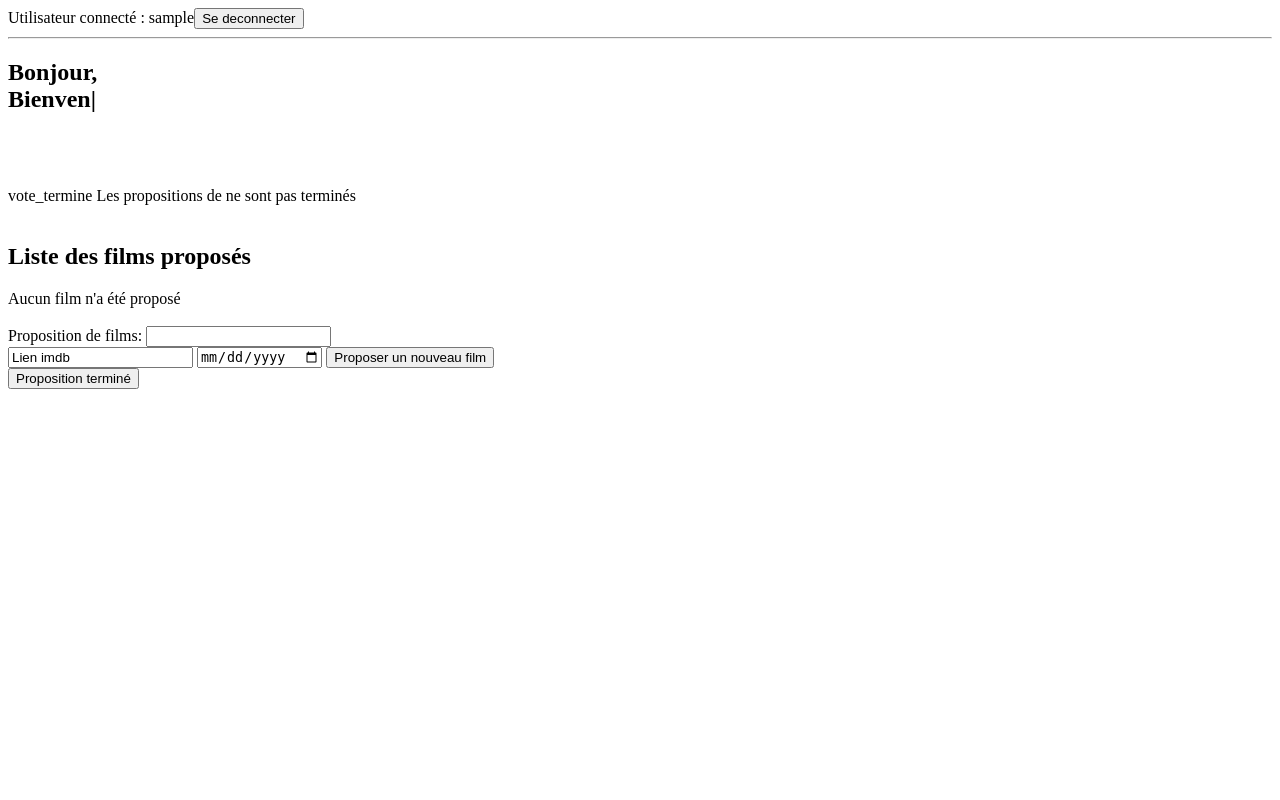
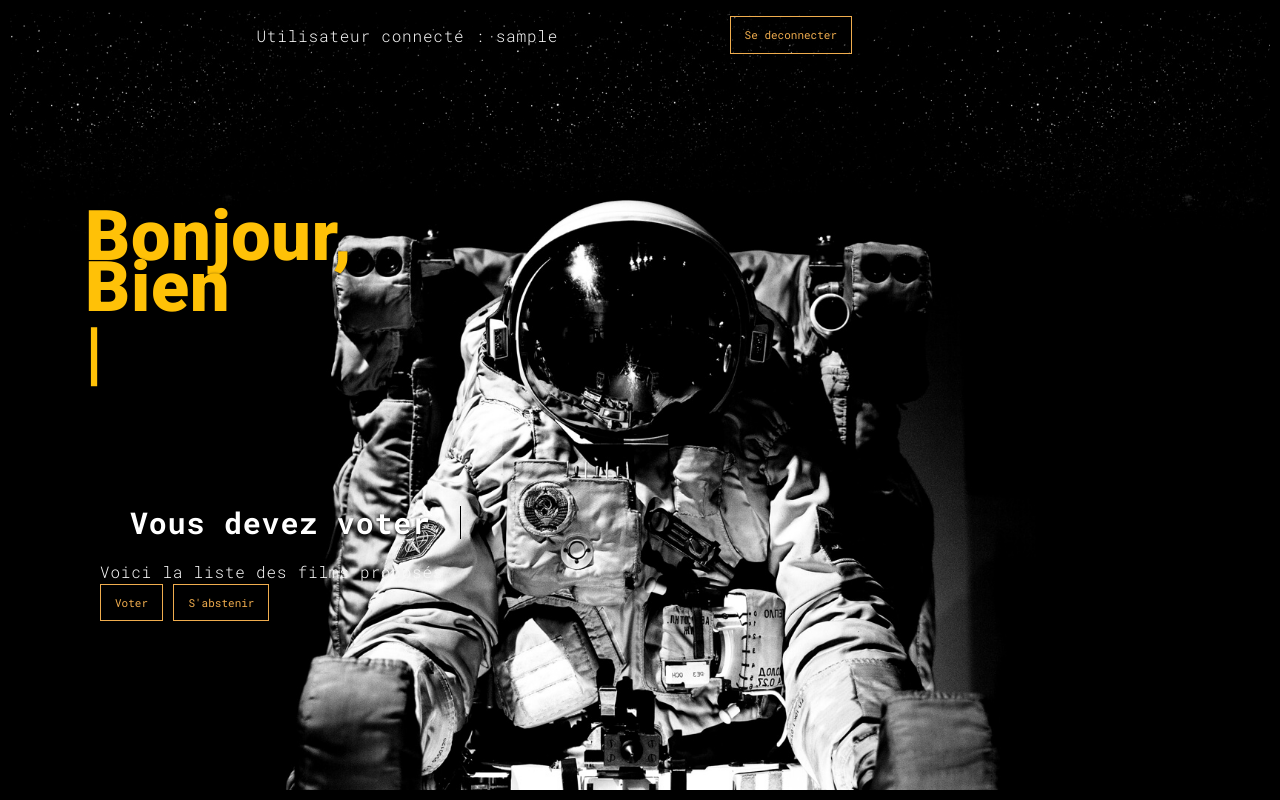
Before and after one commit to Greenwood-Consulting/CinePS, a PHP site: page /index.php in a window 1280 px wide. Run offline with PHP 8.4, Linux system fonts and the light colour scheme; the visitor is signed in with stand-in values (Sample User, id 1); data that the repository does not hold is empty.

Commit message:
petite modif du design

```diff
--- a/index.php
+++ b/index.php
@@ -8,6 +8,7 @@
   <meta content="description" name="description">
   <meta name="google" content="notranslate" />
   <meta content="Mashup templates have been developped by Orson.io team" name="author">
+  <link href="https://cdn.jsdelivr.net/npm/bootstrap@5.0.2/dist/css/bootstrap.min.css" rel="stylesheet" integrity="sha384-EVSTQN3/azprG1Anm3QDgpJLIm9Nao0Yz1ztcQTwFspd3yD65VohhpuuCOmLASjC" crossorigin="anonymous">
 
   <!-- Disable tap highlight on IE-->
   <meta name="msapplication-tap-highlight" content="no">
@@ -17,14 +18,14 @@
 
   <title>CinePS</title>
 
-<!--link href="./main.3f6952e4.css" rel="stylesheet">
+<link href="./main.3f6952e4.css" rel="stylesheet">
 </head>
 <body class="minimal">
 <div id="site-border-left"></div>
 <div id="site-border-right"></div>
 <div id="site-border-top"></div>
 <div id="site-border-bottom"></div>
-<Add your content of header -->
+<Add your content of header >
 <header>
 
   <nav class="navbar  navbar-fixed-top navbar-inverse">
@@ -32,22 +33,6 @@
     <?php
     include('header.php')
   ?>
-        <!--button type="button" class="navbar-toggle collapsed" data-toggle="collapse" data-target="#navbar-collapse" aria-expanded="false">
-          <span class="sr-only">Toggle navigation</span>
-          <span class="icon-bar"></span>
-          <span class="icon-bar"></span>
-          <span class="icon-bar"></span>
-        </button>
-        <div class="collapse navbar-collapse" id="navbar-collapse">
-        <ul class="nav navbar-nav ">
-          <li><a href="./index.php" title="">01 : Accueil</a></li>
-          <li><a href="./propose_film.php" title="">02 : Proposition de films</a></li>
-          <li><a href="./vote.php" title="">03 : Résultat vote</a></li>
-          <li><a href="./contact.html" title="">04 : Contact</a></li>
-          <li><a href="./components.html" title="">05 : Components</a></li>
-        </ul>
-
-
     </div>
   </nav>
 
@@ -56,10 +41,10 @@
       <div class="row">
         <div class="col-xs-12">
           <div class="hero-full-wrapper">
-            <div class="text-content"-->
-              <h1>Bonjour,<br>
+            <div class="text-content">
+              <h1 class="text-warning">Bonjour,<br>
                 <span id="typed-strings">
-                  <span>Bienvenue sur le site de CinéPS</span>
+                  <span> <p class="text-warning">Bienvenue sur le site de CinéPS</p></span>
                 </span>
                 <span id="typed"></span>
 
@@ -81,11 +66,11 @@ $vote_period=!($curdate>=$deb && $curdate <= $fin);
 
 
 $vote_period = true;
-$proposition_semaine = false;
+$proposition_semaine = true;
 $vote_termine_cette_semaine = false;
 $connecte = true;
-$user_vote= false;
-$is_proposeur= true;
+$user_vote= true;
+$is_proposeur= false;
 
 
 echo '<br/>';
@@ -96,19 +81,27 @@ if(isset($_POST['end_proposition'])){//si on appui sur le bouton "proposition te
   $requete6 = $bdd->query('UPDATE semaine SET proposition_termine = 1 WHERE id ='.$id_current_semaine);
   echo 'Les propositions a été faite pour cette semaine';
 }
+
 //Propostion comportement 2 : on vient du bouton new_proposition
 if(isset($_POST['new_proposition'])){//si un nouveau film est proposé
   $titre_film = $_POST['titre_film'];
+  $ajout_du_lien_imdb = $_POST['lien_imdb'];
+  echo 'lien imdb' .$ajout_du_lien_imdb;
   $date = date('Y-m-d');
-  $ajout_film = $bdd->query("INSERT INTO `film` (`id`, `titre`, `date`) VALUES ('', '".$titre_film."','".$date."')");
+  $sortie_film = $_POST['date'];
+  echo 'date '.$sortie_film;
+  $ajout_film = $bdd->query("INSERT INTO `film` (`id`, `titre`, `date`, `sortie_film`, `imdb`) VALUES ('', '".$titre_film."','".$date."','".$sortie_film."','".$ajout_du_lien_imdb."')");
   $last_id = $bdd->lastInsertId();
   $ajout_de_proposition = $bdd->query("INSERT INTO `proposition` (`id`, `semaine`, `film`,`score`) VALUES ('', '".$id_current_semaine."','".$last_id."','36')");
 
   echo '<br/>';
   echo '<br/>';
   echo '<br/>';
+  printResultatVote($id_current_semaine);
 }
-echo 'vote_termine '.$vote_termine_cette_semaine;
+?>
+<div class="container-fluid mt-9">
+<?php
 if($connecte){//l'utilisateur est connecté
   if($vote_period){//nous sommes en période de vote
     if($proposition_semaine){//les propositions ont été faite
@@ -132,10 +125,11 @@ if($connecte){//l'utilisateur est connecté
               while ($film = $vote->fetch()){//tant que $film = $requete 7 on affiche le tableau de vote
                 $requete6 = $bdd->query('SELECT titre FROM film WHERE id = '.$film['film_id']);
                 $titre_film = $requete6->fetch()['titre'];
-                echo $titre_film.'<input type="number" name="'.$film['proposition_id'].'" value="0" min="1" max="6">'."<br/>";
+                echo $titre_film.'<input type="number" name="'.$film['proposition_id'].'" value="0" min="0" max="6">'."<br/>";
               }
               ?>
-              <button type="submit">Voter</button>
+              <button type="submit" class="btn btn-warning">Voter</button>
+              <button type="submit" name="abstention" class="btn btn-warning">S'abstenir</button> </br>
               <?php
           }
         }
@@ -151,8 +145,8 @@ if($connecte){//l'utilisateur est connecté
       <label> Proposition de films:</label>
       <input type="text" name="titre_film" />
       <br/>
-      <input type="text" name="lien_imdb" value="Lien imdb">
-      <input type="date" name="date">
+      <input type="text" name="lien_imdb" value="Lien imdb"/>
+      <input type="number" name="date">
       <?php
       echo '<button type="submit" name="new_proposition" class="btn btn-warning">Proposer un nouveau film</button> </br>';
       echo '<button type="submit" name="end_proposition" class="btn btn-warning">Proposition terminé</button> </br>';
@@ -187,6 +181,8 @@ if($connecte){//l'utilisateur est connecté
 
 
  ?>
+                </div>
+              </div>
             </div>
           </div>
         </div>
```
